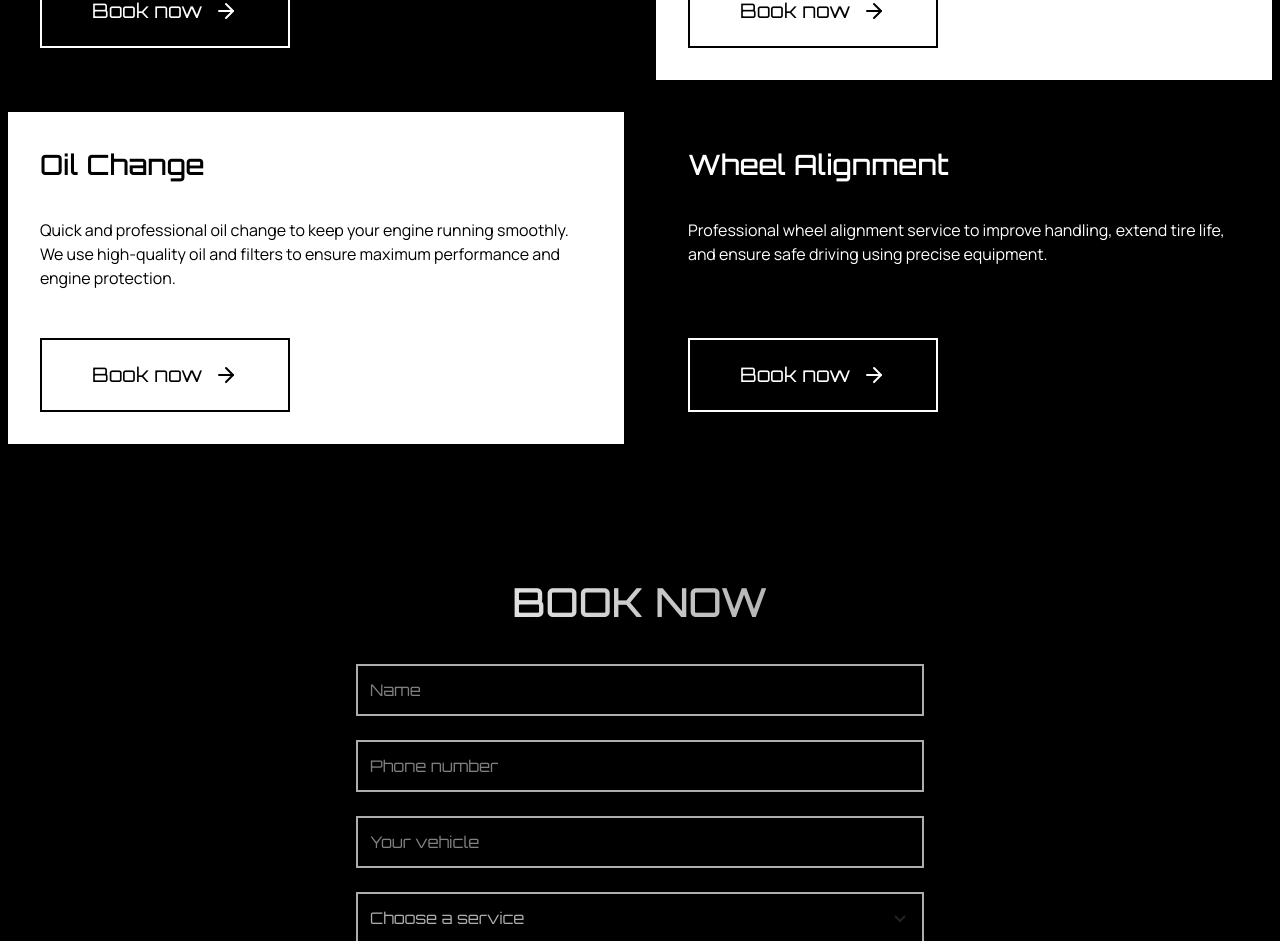
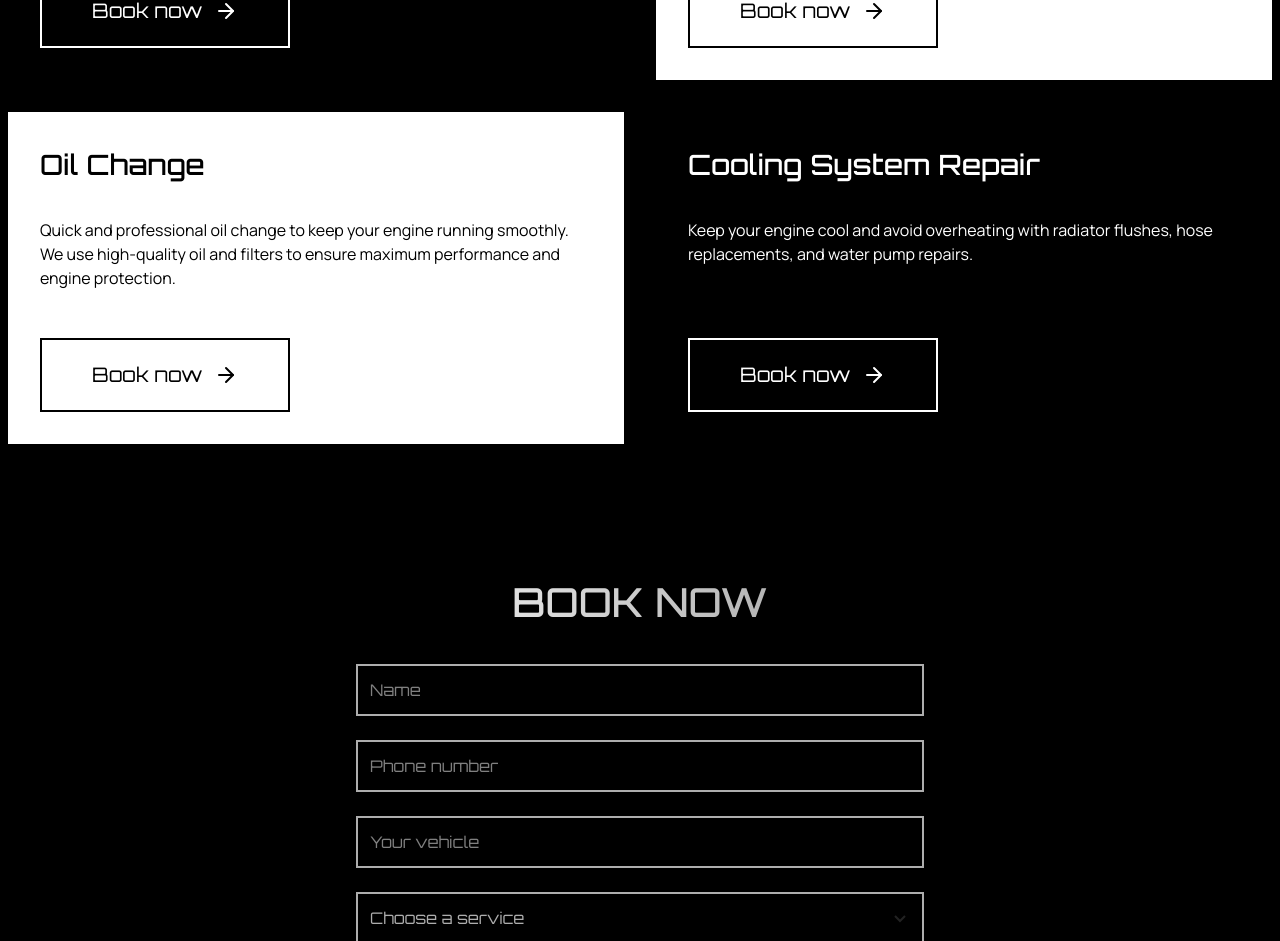
Before and after one commit to TetraQuadra/service-landing, a Next.js app: page /other-services in a window 1280 px wide. Shown: the part 1193-2134 px from the top of the page. Built offline with nearby package versions, Linux system fonts and the light colour scheme.

Commit message:
update: services page

```diff
--- a/src/app/other-services/page.tsx
+++ b/src/app/other-services/page.tsx
@@ -43,8 +43,8 @@ const MainServices = () => {
             link: "#contact",
         },
         {
-            title: "Wheel Alignment",
-            description: "Professional wheel alignment service to improve handling, extend tire life, and ensure safe driving using precise equipment.",
+            title: "Cooling System Repair",
+            description: "Keep your engine cool and avoid overheating with radiator flushes, hose replacements, and water pump repairs.",
             link: "#contact",
         },
     ];
```
